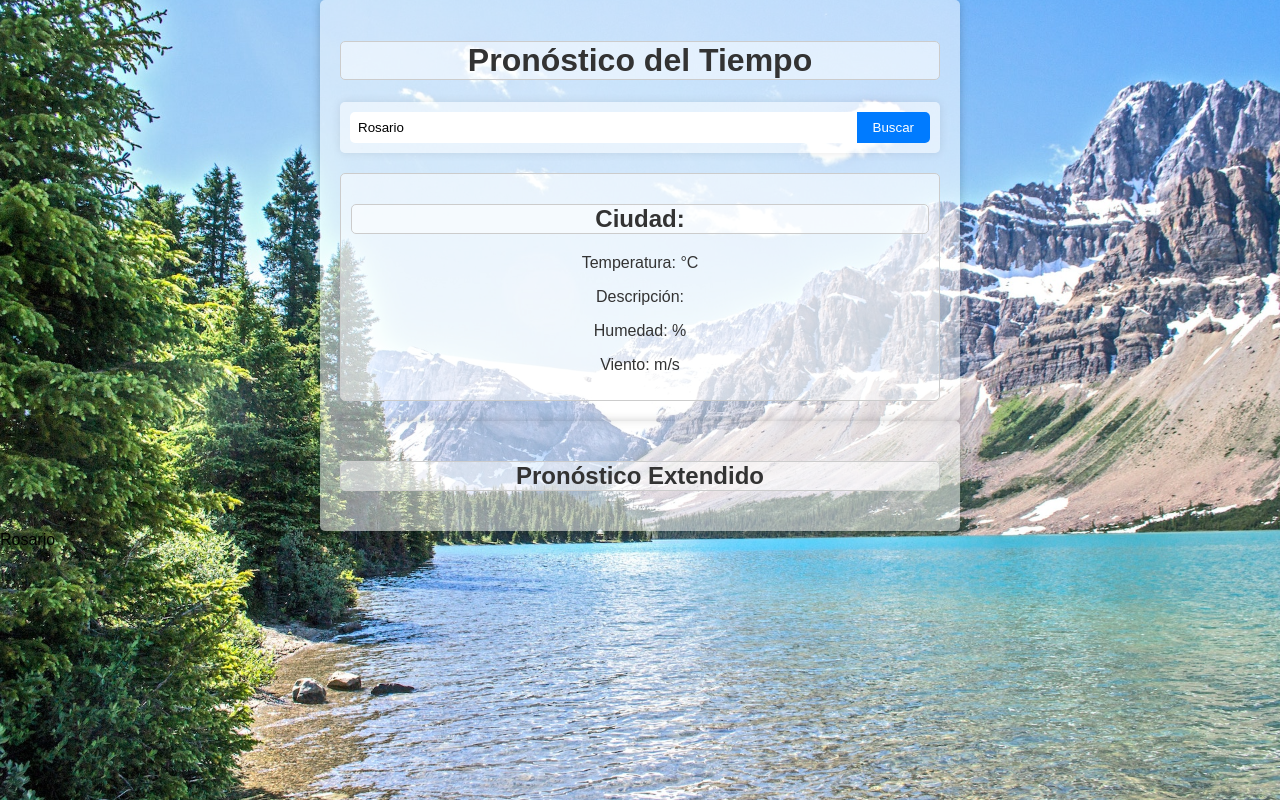
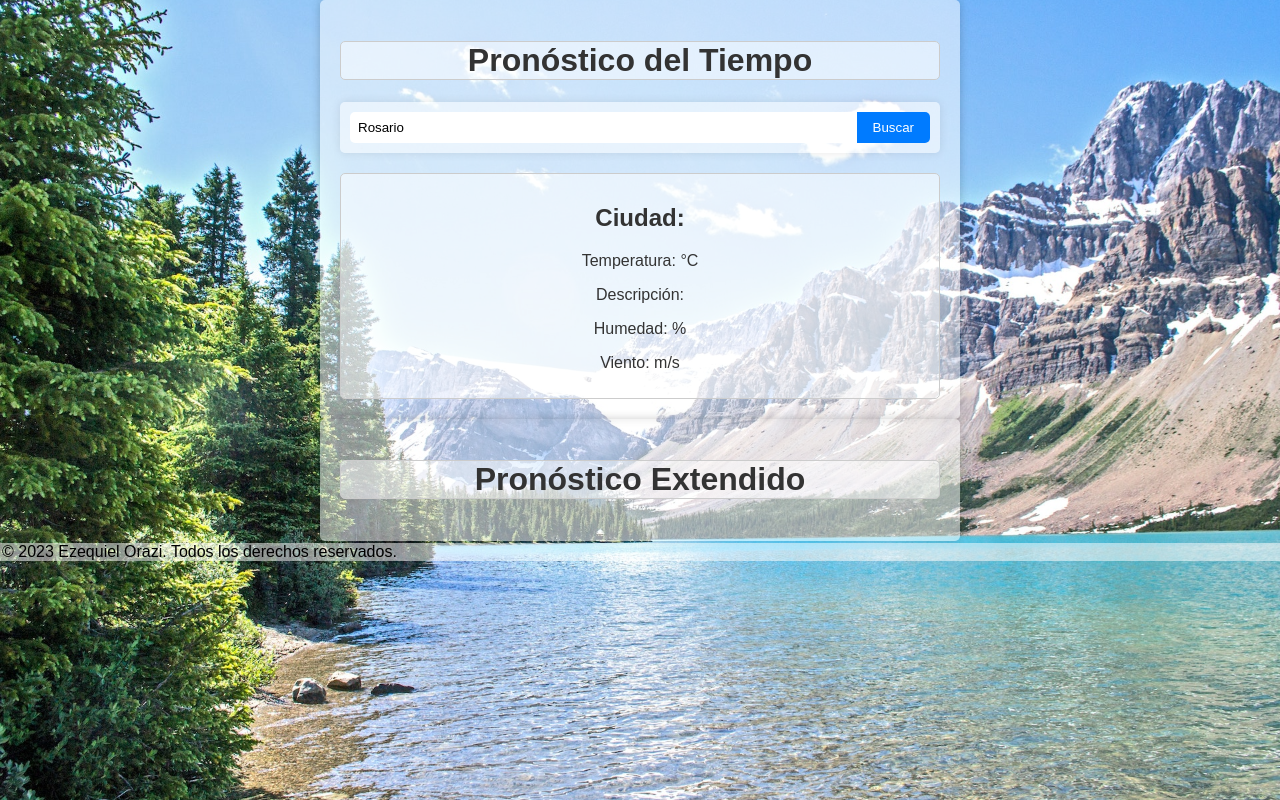
Before and after one commit to Ezzeorazi/Pronostico, a plain HTML site: page index.html in a window 1280 px wide. Drawn offline with Linux system fonts and the light colour scheme; no server answers.

Commit message:
Change: new footer

```diff
--- a/index.html
+++ b/index.html
@@ -23,10 +23,13 @@
         </div>
     </div>
     <div class="forecast">
-        <h2>Pronóstico Extendido</h2>
+        <h1>Pronóstico Extendido</h1>
         <div id="forecast-list"></div>
     </div>
+    <footer class="footer">
+        <p>&#xA9; 2023 Ezequiel Orazi. Todos los derechos reservados.</p>
+    </footer>
 
     <script src="script.js"></script>
 </body>
-</html>Rosario
+</html>
--- a/styles.css
+++ b/styles.css
@@ -35,12 +35,10 @@ h1 {
 
 h2 {
     color: #333;
-    border: 1px solid #ccc;
-    border-radius: 5px;
-    background-color: #ffffff83;
+
 }
 
-p {
+.weather-card p {
     color: #333;
 
 }
@@ -121,3 +119,12 @@ p {
 .forecast-item h3 {
     margin-bottom: 5px;
 }
+
+.footer {
+    background-color: #ffffff83;
+
+}
+
+.footer p {
+    margin: 2px;
+}
```
